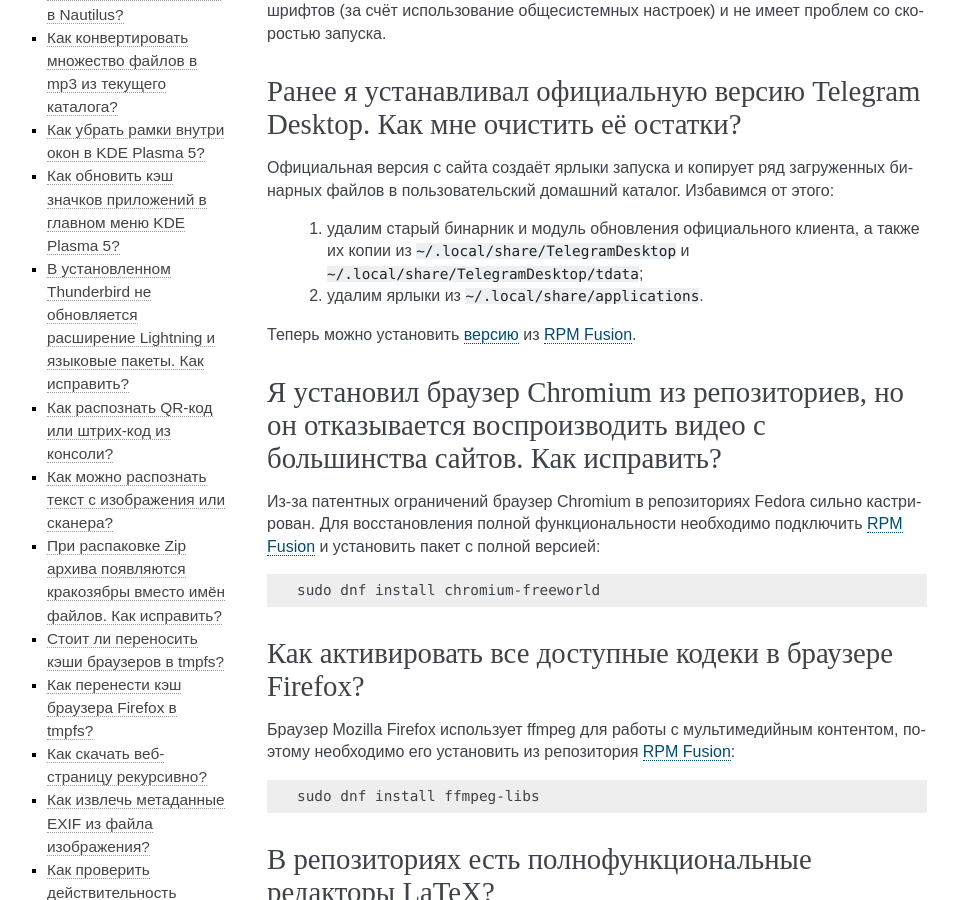
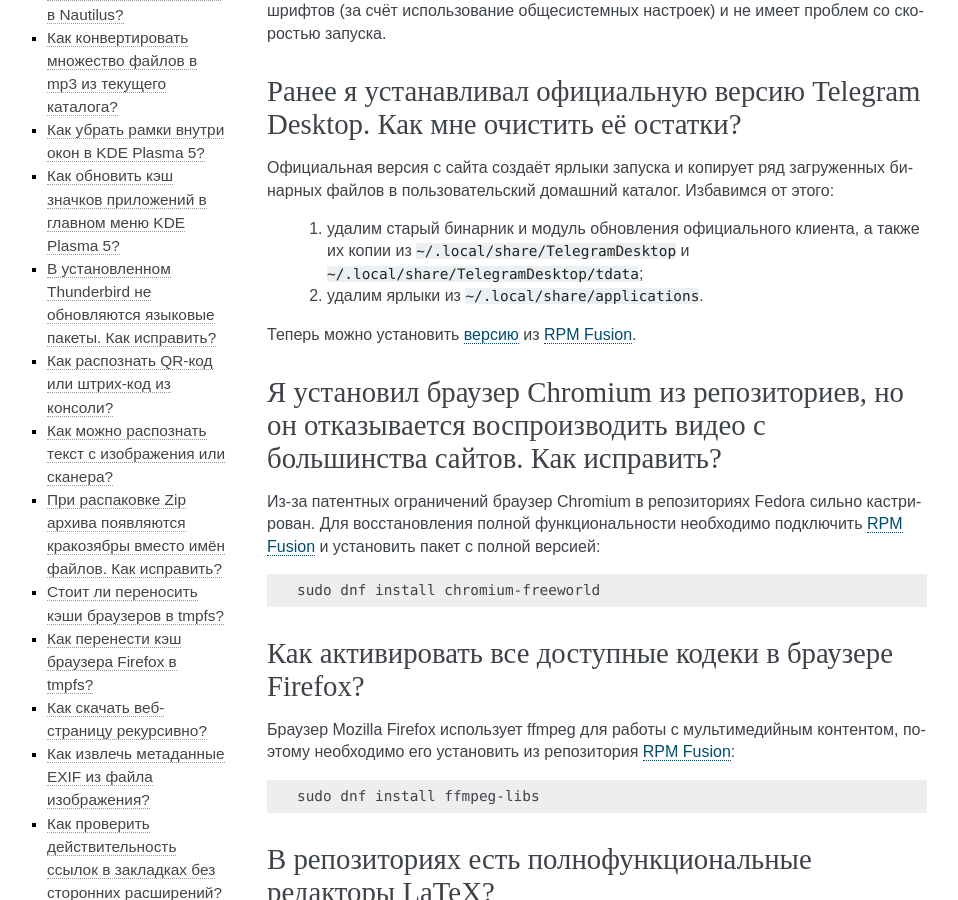
Before and after one commit to RussianFedora/FAQ, a Sphinx documentation site: the page built from source/using-applications.rst, in a window 1280 px wide and 900 px high, scrolled down 2269 px. Shown: the whole window, without its empty margins (153-1111 px from the left). Built offline with Sphinx 7.4.7, drawn with Linux system fonts in a browser that asks for light colours; comment, search, counter and statistics services are not loaded; some of the changed text lies outside the part shown.

Commit message:
Updated thunderbird-symlinks question.

```diff
--- a/source/using-applications.rst
+++ b/source/using-applications.rst
@@ -418,11 +418,11 @@
 
     kbuildsycoca5 --noincremental
 
-.. index:: thunderbird, mail client, email, extension, translation, lightning, langpack
+.. index:: thunderbird, mail client, email, extension, translation, langpack
 .. _thunderbird-symlinks:
 
-В установленном Thunderbird не обновляется расширение Lightning и языковые пакеты. Как исправить?
-====================================================================================================
+В установленном Thunderbird не обновляются языковые пакеты. Как исправить?
+===============================================================================
 
 Проблема заключается в том, что системные расширения и пакеты с переводами должны копироваться в профиль пользователя при каждом обновлении клиента, но RPM пакетам `запрещено <https://docs.fedoraproject.org/en-US/packaging-guidelines/>`__ вносить любые изменения в домашние каталоги пользователей, поэтому они автоматически не обновляются.
 
```
